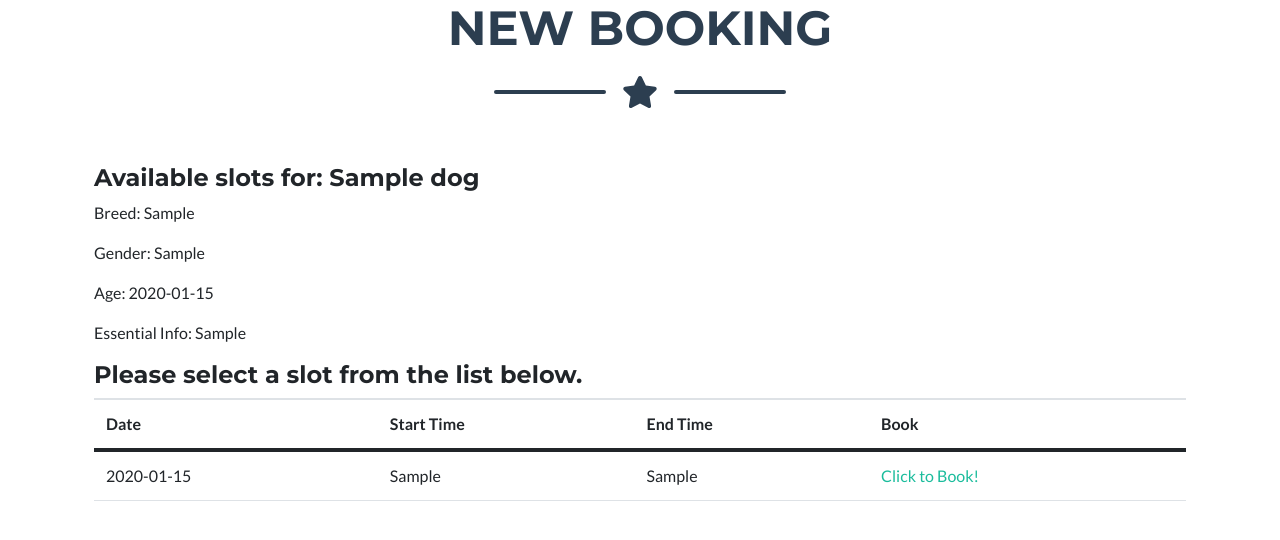
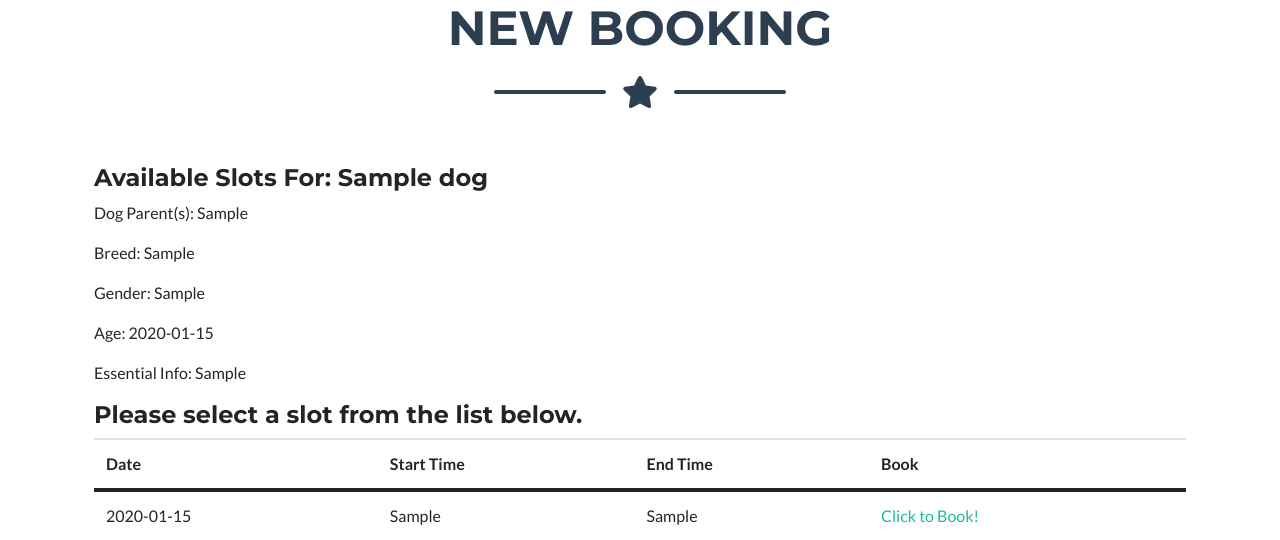
Before and after one commit to cruzzoe/doggy_book, a Flask app: template app/templates/book_dog.html in a window 1280 px wide. Shown: the part 128-668 px from the top of the page. Run offline with Flask 2, Linux system fonts and the light colour scheme; a user stored in the database is signed in; tables that the repository leaves empty hold one stand-in row (values such as "Sample post"); the template is opened without the code that fills it: values that come from a table or form of the project are taken from there, most other values are stand-ins (such as "Sample title", 1, 10 or a date in 2020); some libraries are stand-ins or nearby versions.

Commit message:
Small fixes to fields shown in tables

```diff
--- a/app/templates/book_dog.html
+++ b/app/templates/book_dog.html
@@ -15,7 +15,8 @@
         <!--<h2>Make new bookings to look after your neighbours' dogs</h2>-->
     <!--New booking section starts here-->
     </br>
-    <h4>Available slots for: {{ dog.dog_name }}</h4>
+    <h4>Available Slots For: {{ dog.dog_name }}</h4>
+    <p>Dog Parent(s): {{ dog.owner.first_name }}</p>
     <p>Breed: {{ dog.breed }}</p>
     <p>Gender: {{ dog.gender }}</p>
     <p>Age: {{ dog.age }}</p>
--- a/app/templates/view_dogs.html
+++ b/app/templates/view_dogs.html
@@ -31,7 +31,7 @@
             <tr>
                 <td>{{dog.dog_name}}</td>
                 <td>{{dog.dob}}</td>
-                <td>{{dog.owner.username}}</td>
+                <td>{{dog.owner.first_name}}</td>
                 <td>{{dog.free_slots|length}} </td>
                 <td><a href="{{ url_for('book_dog', dog_name=dog.dog_name) }}">Click to Book!</a></td>
             </tr>
```
